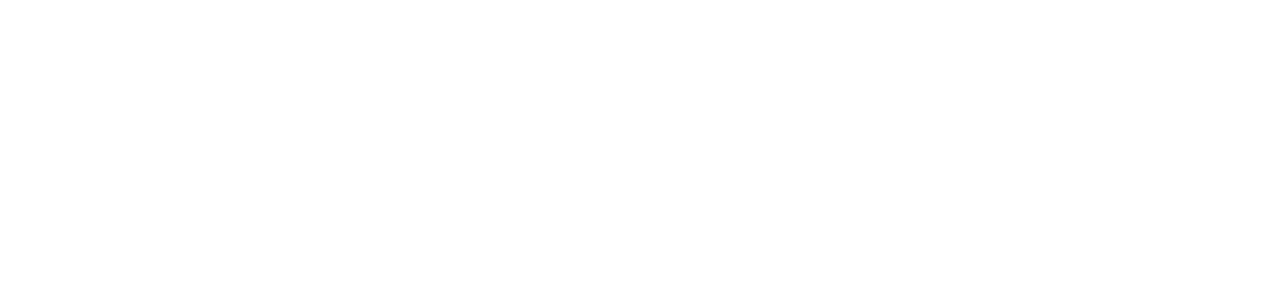
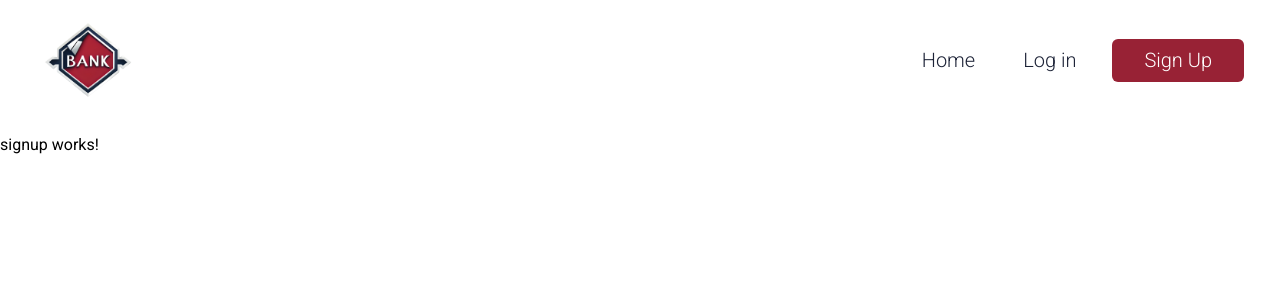
Before and after one commit to Rowada/BankRootFront, an Angular app: page /signup in a window 1280 px wide. Before the commit this address led to /. Shown: the top 300 px of the page. Built offline with nearby package versions, Linux system fonts and the light colour scheme.

Commit message:
feat: add signup routing

```diff
--- a/src/app/app-routing.module.ts
+++ b/src/app/app-routing.module.ts
@@ -1,9 +1,11 @@
 import { NgModule } from '@angular/core';
 import { RouterModule, Routes } from '@angular/router';
 import { HomeComponent } from "./home/home.component";
+import { SignupComponent} from "./signup/signup.component";
 
 const routes: Routes = [
-  {path: '', component: HomeComponent}
+  {path: '', component: HomeComponent},
+  {path: 'signup', component: SignupComponent}
 ];
 
 @NgModule({
--- a/src/app/app.module.ts
+++ b/src/app/app.module.ts
@@ -5,12 +5,14 @@ import { AppRoutingModule } from './app-routing.module';
 import { AppComponent } from './app.component';
 import { HomeComponent } from './home/home.component';
 import { NavbarComponent } from './navbar/navbar.component';
+import { SignupComponent } from './signup/signup.component';
 
 @NgModule({
   declarations: [
     AppComponent,
     HomeComponent,
-    NavbarComponent
+    NavbarComponent,
+    SignupComponent
   ],
   imports: [
     BrowserModule,
--- a/src/app/home/home.component.html
+++ b/src/app/home/home.component.html
@@ -8,7 +8,7 @@
       <h1 class="text-5xl leading-none sm:text-6xl">Make your Finance
         Move with BankRoot
       </h1>
-      <p class="mt-6 mb-8 text-lg font-light sm:mb-12">Easely open a bank account in minutes, make money management simple. Enjoy a bank account with the flexibility
+      <p class="mt-6 mb-8 text-lg font-light sm:mb-12">Easily open a bank account in minutes, make money management simple. Enjoy a bank account with the flexibility
       </p>
       <div class="flex flex-col space-y-4 sm:items-center sm:justify-center sm:flex-row sm:space-y-0 sm:space-x-4 lg:justify-start">
         <a rel="noopener noreferrer" href="#" class="px-8 py-3 text-lg rounded-md bg-btn text-white">Get started</a>
--- a/src/app/navbar/navbar.component.html
+++ b/src/app/navbar/navbar.component.html
@@ -10,7 +10,7 @@
     <div [ngClass]="{'hidden': !showMenu, 'flex': showMenu}" class="lg:flex lg:flex-grow items-center">
       <ul class="flex flex-col lg:flex-row list-none ml-auto">
         <li class="nav-item px-3">
-          <a class="px-3 py-2 flex items-center text-xl font-light leading-snug text-black  hover:opacity-75" href="#">
+          <a class="px-3 py-2 flex items-center text-xl font-light leading-snug text-black  hover:opacity-75" routerLink="">
             Home
           </a>
         </li>
@@ -20,7 +20,7 @@
           </a>
         </li>
         <li class="nav-item px-3">
-          <a class="px-8 py-2 flex items-center text-xl bg-btn rounded-md font-light leading-snug text-white hover:opacity-75" href="#">
+          <a class="px-8 py-2 flex items-center text-xl bg-btn rounded-md font-light leading-snug text-white hover:opacity-75" routerLink="signup">
             Sign Up
           </a>
         </li>
--- /dev/null
+++ b/src/app/signup/signup.component.html
@@ -0,0 +1,5 @@
+<app-navbar></app-navbar>
+
+
+
+<p>signup works!</p>
```
Also changed, not shown: src/app/signup/signup.component.ts (added, +10 -0 lines), src/app/signup/signup.component.css (added), 1 other file (tests, documents, lock files or other folders).
